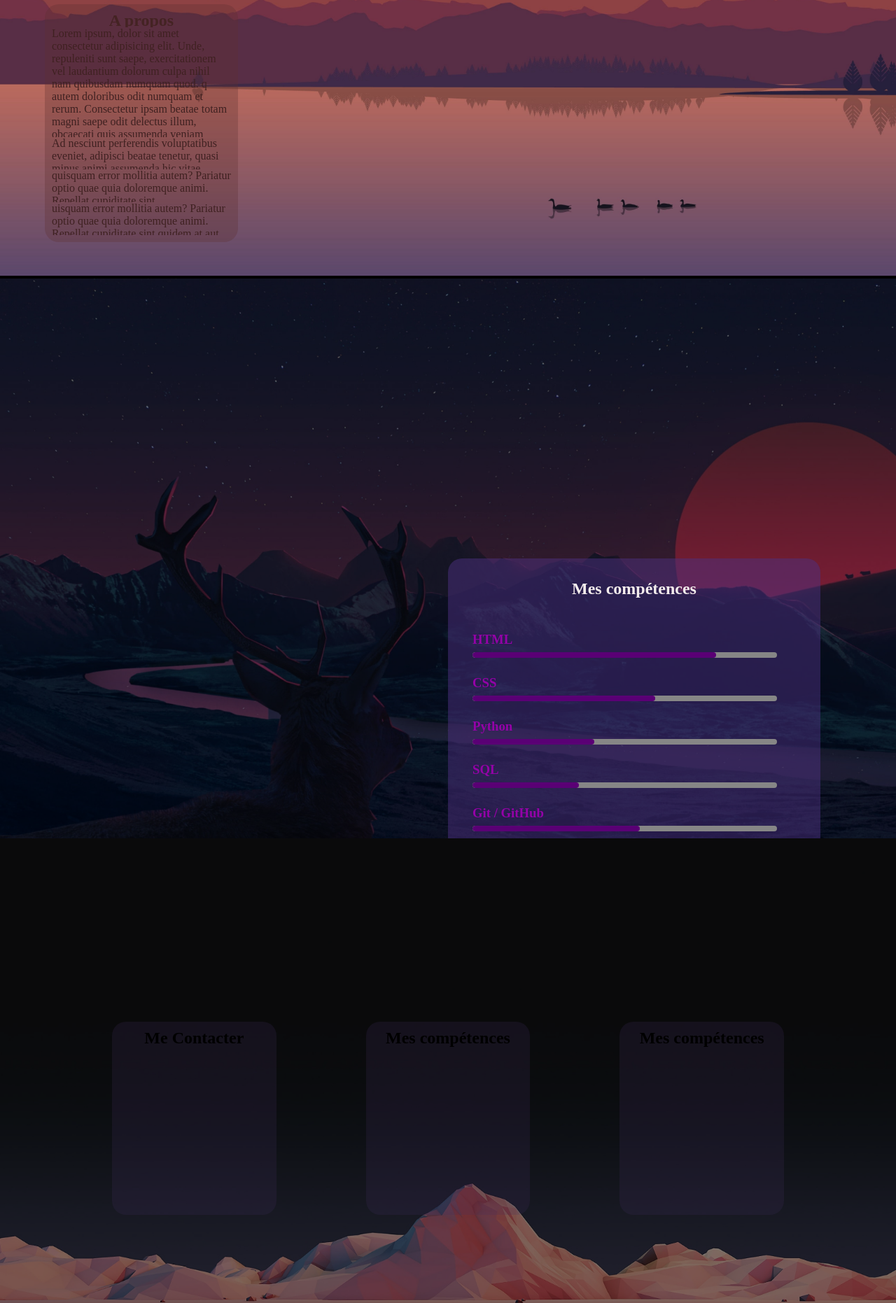
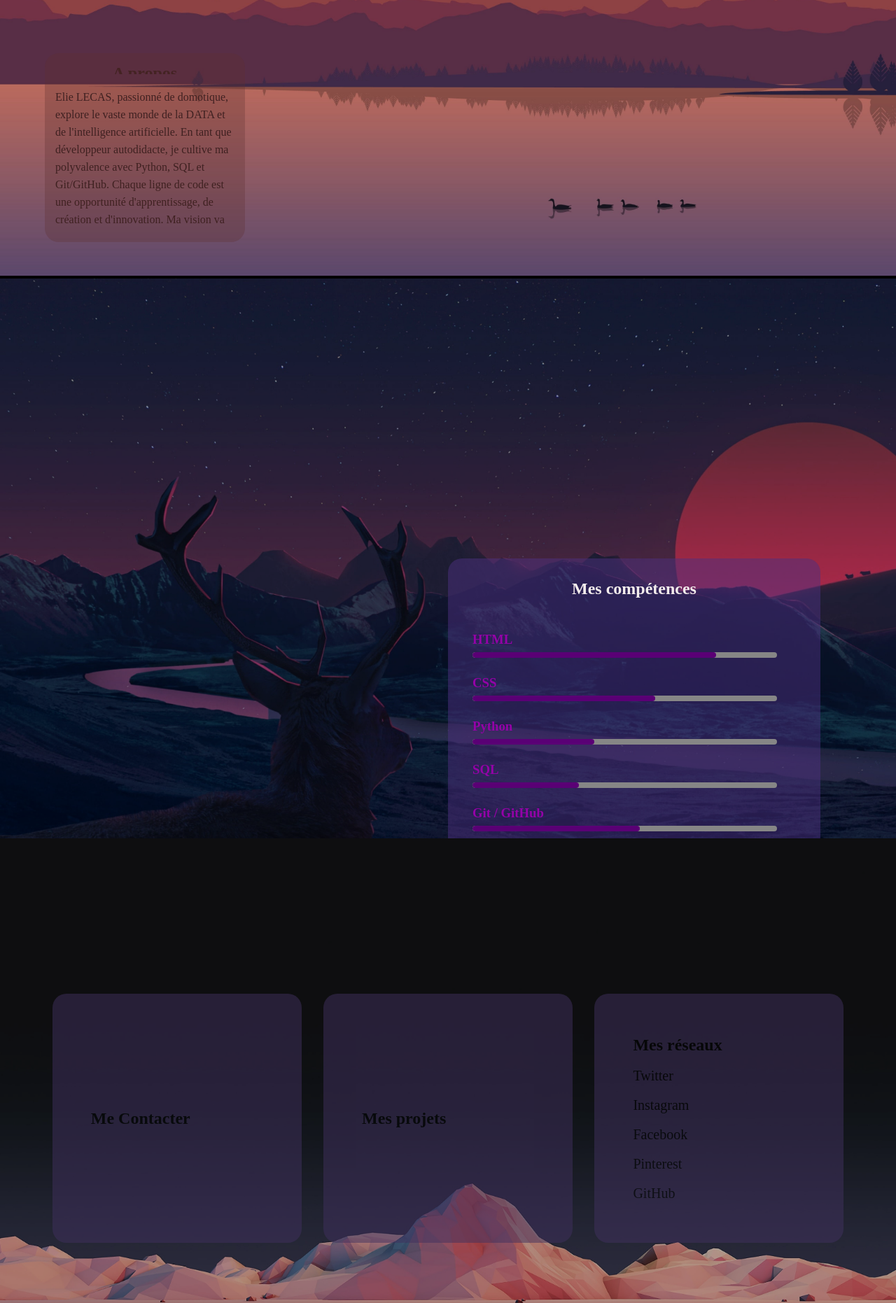
Before and after one commit to ElieLECAS/My-Portfolio, a plain HTML site: page index.html in a window 1280 px wide. Shown: the part 406-2268 px from the top of the page at 70% size. Drawn offline with Linux system fonts and the light colour scheme.

Commit message:
jeudi 9 nov soir

```diff
--- a/index.html
+++ b/index.html
@@ -21,25 +21,18 @@
             <img src="images/wallpaperflare.com_wallpaper.jpg" alt="" />
             <section class="partie1">
                 <h2>A propos</h2>
+
                 <p>
-                    Lorem ipsum, dolor sit amet consectetur adipisicing elit.
-                    Unde, repuleniti sunt saepe, exercitationem vel laudantium
-                    dolorum culpa nihil nam quibusdam numquam quod. q autem
-                    doloribus odit numquam et rerum. Consectetur ipsam beatae
-                    totam magni saepe odit delectus illum, obcaecati quis
-                    assumenda veniam ducimus, asperiores eum ea nemo!
-                </p>
-                <p>
-                    Ad nesciunt perferendis voluptatibus eveniet, adipisci
-                    beatae tenetur, quasi minus animi assumenda hic vitae,
-                </p>
-                <p>
-                    quisquam error mollitia autem? Pariatur optio quae quia
-                    doloremque animi. Repellat cupiditate sint
-                </p>
-                <p>
-                    uisquam error mollitia autem? Pariatur optio quae quia
-                    doloremque animi. Repellat cupiditate sint quidem at aut,
+                    Elie LECAS, passionné de domotique, explore le vaste monde
+                    de la DATA et de l'intelligence artificielle. En tant que
+                    développeur autodidacte, je cultive ma polyvalence avec
+                    Python, SQL et Git/GitHub. Chaque ligne de code est une
+                    opportunité d'apprentissage, de création et d'innovation. Ma
+                    vision va au-delà des langages, cherchant à résoudre des
+                    problèmes avec élégance et à offrir des expériences
+                    utilisateur exceptionnelles. Prêt à relever de nouveaux
+                    défis, je suis un fervent contributeur au dynamique univers
+                    du développement logiciel.
                 </p>
             </section>
         </div>
@@ -80,10 +73,25 @@
                     <h2>Me Contacter</h2>
                 </section>
                 <section class="partie4">
-                    <h2>Mes compétences</h2>
+                    <h2>Mes projets</h2>
                 </section>
                 <section class="partie5">
-                    <h2>Mes compétences</h2>
+                    <h2>Mes réseaux</h2>
+                    <div class="twitter">
+                        <a href="https://twitter.com/">Twitter</a>
+                    </div>
+                    <div class="instagram">
+                        <a href="https://www.instagram.com/">Instagram</a>
+                    </div>
+                    <div class="facebook">
+                        <a href="https://www.facebook.com/">Facebook</a>
+                    </div>
+                    <div class="pinterest">
+                        <a href="https://www.pinterest.fr/">Pinterest</a>
+                    </div>
+                    <div class="github">
+                        <a href="https://github.com/">GitHub</a>
+                    </div>
                 </section>
             </div>
         </div>
--- a/script.js
+++ b/script.js
@@ -42,13 +42,15 @@ function adjustHeightOnHover(target, sibling) {
     target.addEventListener("mouseover", () => {
         target.style.height = "25vw";
         sibling.style.height = "15vw";
-        sibling.style.opacity = "0.5";
+        sibling.style.opacity = "0.2";
+        target.style.opacity = "1";
     });
 
     target.addEventListener("mouseout", () => {
         target.style.height = "20vw";
         sibling.style.height = "20vw";
-        sibling.style.opacity = "1";
+        sibling.style.opacity = "0.5";
+        target.style.opacity = "0.5";
     });
 }
 
--- a/style.css
+++ b/style.css
@@ -73,6 +73,7 @@ nav .link a:hover {
 }
 
 .partie1 {
+    overflow: hidden;
     margin: auto;
     background-color: rgba(95, 49, 49, 0.1);
     position: absolute;
@@ -80,34 +81,37 @@ nav .link a:hover {
     left: 5vw;
     border-radius: 20px;
     width: 20vw;
-    /* max-width: 400px; */
-    height: 30vh;
-    padding: 10px;
+    height: 10vh;
+    padding: 15px;
     display: flex;
     flex-flow: column;
     text-align: center;
-    justify-content: space-between;
+    justify-content: space-around;
     transition: 1s;
 }
 
 .animate-partie1 {
+    gap: 20px;
     animation-delay: 1s;
-    height: 40vh;
+    height: 30vh;
     background-color: rgba(95, 49, 49, 0.3);
     transition: 1s;
 }
 
 .partie1:hover {
-    width: 30vw;
+    height: auto;
+    transition: 1s;
 }
 
 .partie1:hover h2,
 .partie1:hover p {
     color: antiquewhite;
     transition: 2s;
+    line-height: 27px;
 }
 
 .partie1 h2 {
+    overflow: hidden;
     width: auto;
     height: auto;
     color: rgb(68, 35, 35);
@@ -117,8 +121,15 @@ nav .link a:hover {
 .partie1 p {
     text-align: left;
     width: 100%;
-    color: rgb(63, 33, 33);
+    overflow: hidden;
+    color: rgba(63, 33, 33);
     transition: 1s;
+}
+
+.animate-partie1 p {
+    overflow: hidden;
+    transition: 1s;
+    line-height: 25px;
 }
 
 #competences,
@@ -128,7 +139,7 @@ nav .link a:hover {
 
 #competences img,
 #contact img {
-    opacity: 0.5;
+    opacity: 0.7;
     position: absolute;
     object-fit: cover;
     height: 100vh;
@@ -231,30 +242,72 @@ h3 {
 }
 
 #contact .grid {
-    width: 75vw;
+    width: 90vw;
     display: flex;
     position: relative;
     /* bottom: 30vh; */
     align-items: center;
-    justify-content: center;
-    /* margin: auto; */
-    gap: 10vw;
+    justify-content: space-around;
+    margin: auto;
+    gap: 10px;
 }
 
 #contact .partie3,
 #contact .partie4,
 #contact .partie5 {
-    background-color: rgba(65, 49, 95, 0.2);
+    background-color: rgba(65, 49, 95);
+    opacity: 0.5;
     border-radius: 20px;
     width: 10vw;
-    height: 15vw;
-    padding: 10px;
+    height: 10vw;
+    padding: 50px;
     display: flex;
     flex-flow: column;
-    text-align: center;
-    justify-content: space-between;
+    text-align: left;
+    justify-content: space-around;
     transform: translate(0%, 0%);
     transition: 0.7s;
+}
+
+.partie5 div {
+    border-radius: 5px;
+    width: 100%;
+    padding: 2%;
+    transition: 1s;
+}
+.partie5 div:hover {
+    width: 100%;
+    color: white;
+}
+
+.partie5 div a {
+    position: relative;
+    left: 0;
+    color: black;
+    transition: 1s;
+    text-decoration: none;
+    font-size: 20px;
+}
+.partie5 div:hover a {
+    left: 10%;
+    color: rgb(255, 255, 255);
+    transition: 1s;
+}
+
+.partie5 .twitter:hover {
+    background-color: rgb(0, 162, 255);
+}
+.partie5 .instagram:hover {
+    background-color: rgb(170, 96, 0);
+}
+.partie5 .facebook:hover {
+    background-color: rgb(0, 47, 255);
+}
+.partie5 .pinterest:hover {
+    background-color: rgb(255, 0, 0);
+}
+.partie5 .github:hover {
+    background-color: rgb(0, 0, 0);
 }
 
 #contact .animate-partie3,
@@ -268,22 +321,10 @@ h3 {
 #contact .partie3:hover,
 #contact .partie4:hover,
 #contact .partie5:hover {
-    width: 35vw;
+    opacity: 1;
+    width: 25vw;
     height: 25vw;
 }
-
-/* #contact .partie3:hover ~ .partie5 {
-    height: 15vw;
-    opacity: 0.5;
-}
-
-#contact .partie3:hover + .partie4 {
-    opacity: 0.8;
-}
-
-#contact .partie5:hover ~ .partie3 {
-    height: 15vw;
-} */
 
 #contact img {
     height: 100vh;
@@ -292,6 +333,7 @@ h3 {
 #contact h2 {
     top: 0;
     width: 100%;
+    padding: 2%;
 }
 
 ::-webkit-scrollbar-track {
@@ -299,7 +341,7 @@ h3 {
 }
 
 ::-webkit-scrollbar {
-    height: 5px;
+    width: 10px;
     background-color: #b69b1300;
 }
 
```
Also changed, not shown: images/23270290_1400364220086244_483433636704284520_o.jpg (added).
